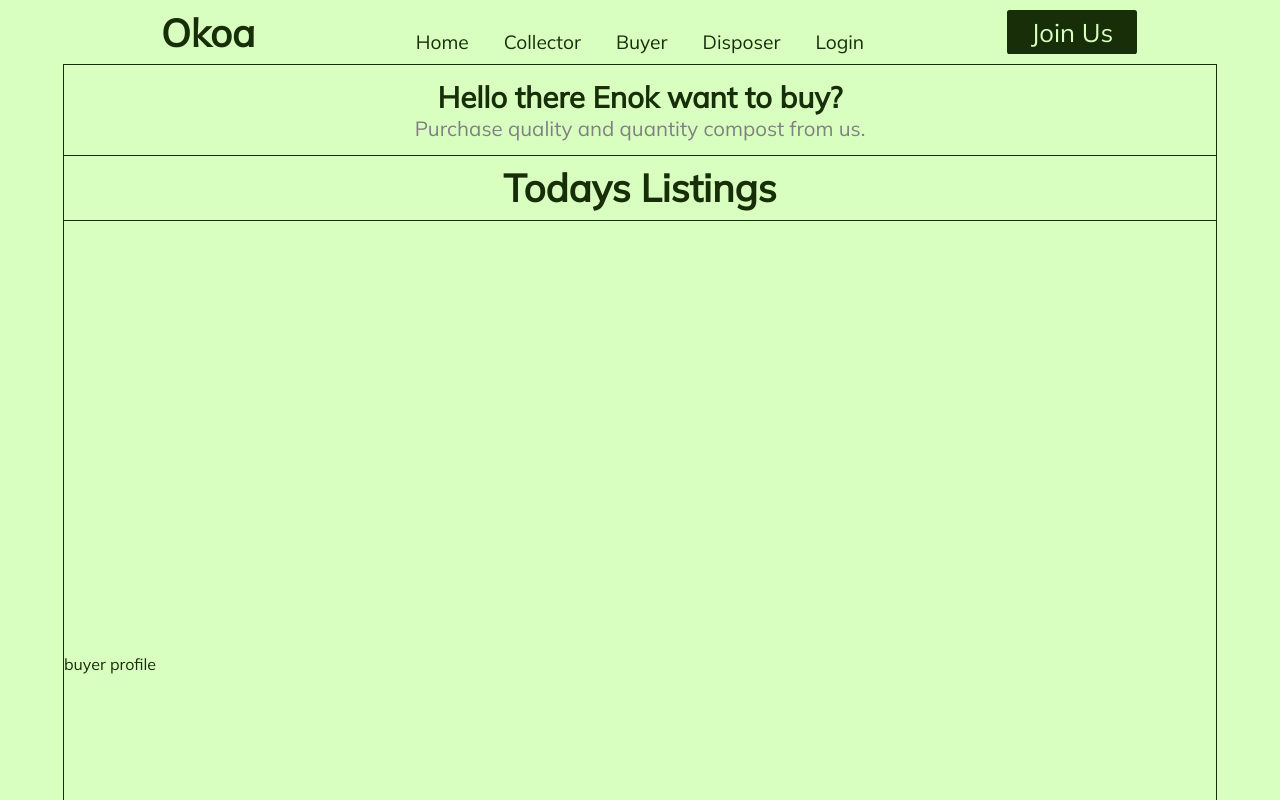
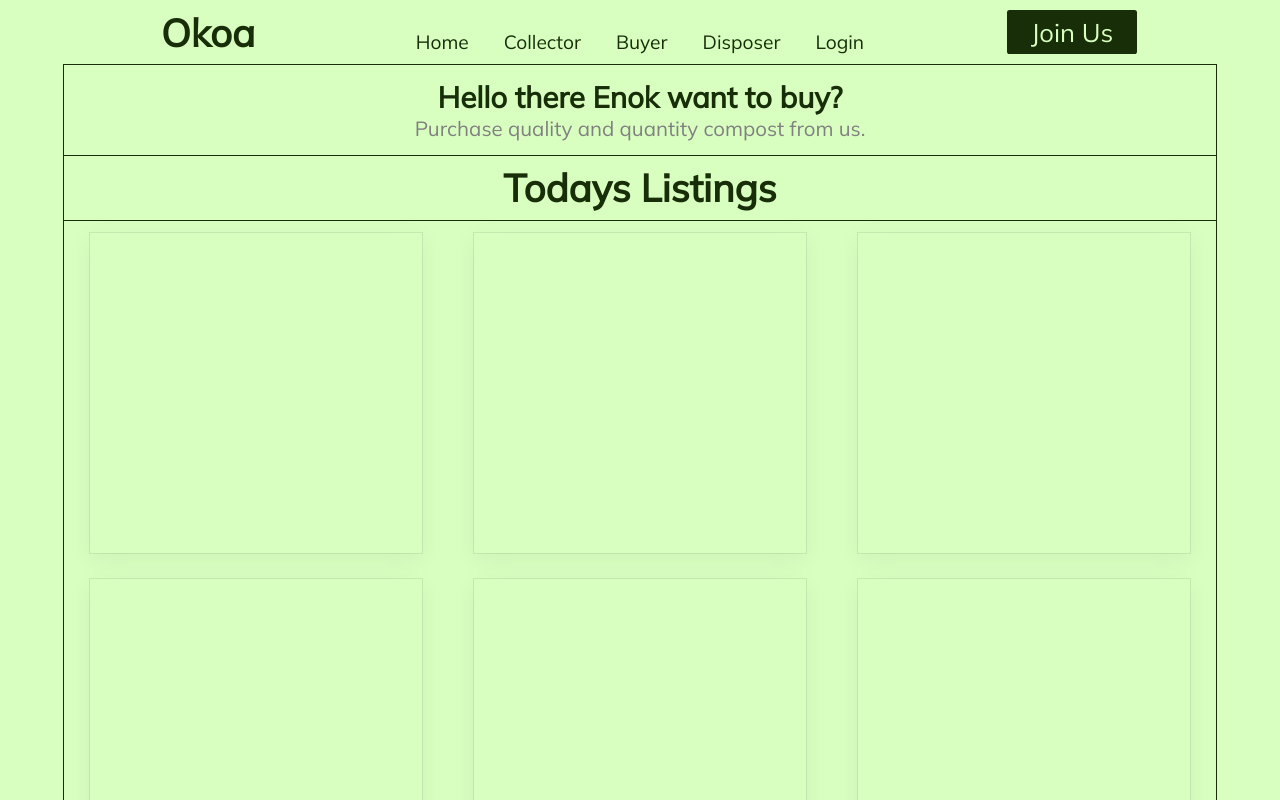
Before and after one commit to MokuaEnock/greenly, a React (Create React App) app: page /buyer in a window 1280 px wide. Shown: the top 800 px of the page. Built offline with nearby package versions, Linux system fonts and the light colour scheme; no server answers.

Commit message:
add sample card components

```diff
--- a/src/pages/buyers/BuyerHome.js
+++ b/src/pages/buyers/BuyerHome.js
@@ -9,6 +9,15 @@ export default function BuyerHome() {
       </section>
 
       <section id="compost-title">Todays Listings</section>
+
+      <section id="compost-container">
+        <span id="compost-card"></span>
+        <span id="compost-card"></span>
+        <span id="compost-card"></span>
+        <span id="compost-card"></span>
+        <span id="compost-card"></span>
+        <span id="compost-card"></span>
+      </section>
     </main>
   );
 }
--- a/src/pages/buyers/buyer.css
+++ b/src/pages/buyers/buyer.css
@@ -48,3 +48,22 @@
   align-items: center;
   justify-content: center;
 }
+
+#compost-container {
+  width: 100%;
+  display: grid;
+  grid-template-columns: repeat(3, 1fr);
+}
+
+#compost-card {
+  height: 25vw;
+  /* margin: 1vw; */
+  /* border: thin solid #172e08; */
+  /* box-shadow: rgba(99, 99, 99, 0.2) 0px 2px 8px 0px; */
+  box-shadow: rgba(0, 0, 0, 0.05) 0px 6px 24px 0px,
+    rgba(0, 0, 0, 0.08) 0px 0px 0px 1px;
+  margin-left: 2vw;
+  margin-right: 2vw;
+  margin-top: 1vw;
+  margin-bottom: 1vw;
+}
```
